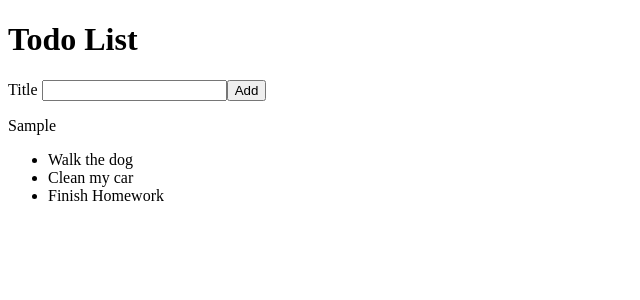
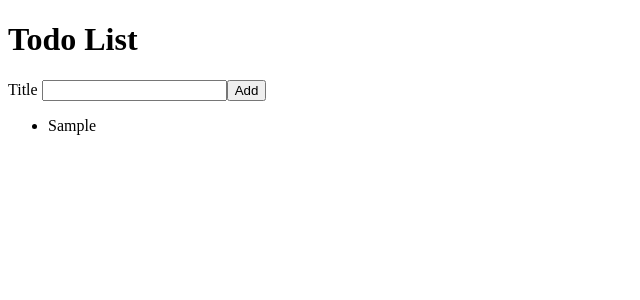
Before and after one commit to leipei92/react-todo, a React (Create React App) app: page / in a window 1280 px wide. Both pictures are taken after typing "Sample" into the empty fields and a click on the button "Add". Shown: the top 300 px of the page, without its empty margins (0-640 px from the left). Built offline with nearby package versions, Linux system fonts and the light colour scheme; the HTML template or start-up script is replaced by a standard one.

Commit message:
Lesson-1-4

```diff
--- a/src/AddTodoForm.js
+++ b/src/AddTodoForm.js
@@ -1,21 +1,34 @@
 import React from 'react';
 
-const AddTodoForm = (props) => {
+const AddTodoForm = ({ onAddTodo }) => {
+
+  const [todoTitle, setTodoTitle] = React.useState('');
+
+  const handleTitleChange = (event) => {
+    const newTodoTitle = event.target.value;
+    setTodoTitle(newTodoTitle);
+  }
+
+
   const handleAddTodo = (event) => {
     event.preventDefault();
-    const searchForm = event.target;
+    onAddTodo({
+      title: todoTitle,
+      id: Date.now()
+    });
 
-    const todoTitle = searchForm.title.value;
-    console.log(todoTitle);
-    props.onAddTodo(todoTitle);
-    searchForm.reset();
+    setTodoTitle('');
 
   }
 
   return (
     <form onSubmit={handleAddTodo}>
       <label htmlFor="todoTitle" > Title </label>
-      <input id="todoTitle" type="text" name="title" />
+      <input id="todoTitle"
+        type="text"
+        name="title"
+        value={todoTitle}
+        onChange={handleTitleChange} />
       <button type="submit"> Add </button>
     </form>
 
--- a/src/App.js
+++ b/src/App.js
@@ -5,17 +5,20 @@
 
 function App() {
 
-  const [newTodo, setNewTodo] = React.useState('');
+  const [todoList, setTodoList] = React.useState([]);
+  const addTodo = (newTodo) => {
+    setTodoList([...todoList, newTodo]);
+  }
 
   return (
     <div>
       <h1>Todo List</h1>
-      <AddTodoForm onAddTodo={setNewTodo} />
+      <AddTodoForm onAddTodo={addTodo} />
+      {/* is this addTodo below doing anything? Why is it here? ask during mentor session*/}
       <p>
-        {newTodo}
+        {addTodo}
       </p>
-      <TodoList />
-
+      <TodoList todoList={todoList} />
 
     </div>
   );
--- a/src/TodoList.js
+++ b/src/TodoList.js
@@ -1,25 +1,9 @@
 import React from 'react';
 import TodoListItem from './TodoListItem';
 
-const todoList = [
-  {
-    id: '1',
-    title: 'Walk the dog',
-  },
 
-  {
-    id: '2',
-    title: 'Clean my car',
-  },
 
-  {
-    id: '3',
-    title: 'Finish Homework',
-  }
-
-];
-
-const TodoList = () => {
+const TodoList = ({ todoList }) => {
   return (
 
     <ul>
--- a/src/TodoListItem.js
+++ b/src/TodoListItem.js
@@ -1,11 +1,10 @@
 import React from 'react';
 
-const TodoListItem = (props) => {
+const TodoListItem = ({ todo }) => {
     return (
-        <li>{props.todo}</li>
+        <li>{todo}</li>
     )
 }
 
 
-
 export default TodoListItem;
```
